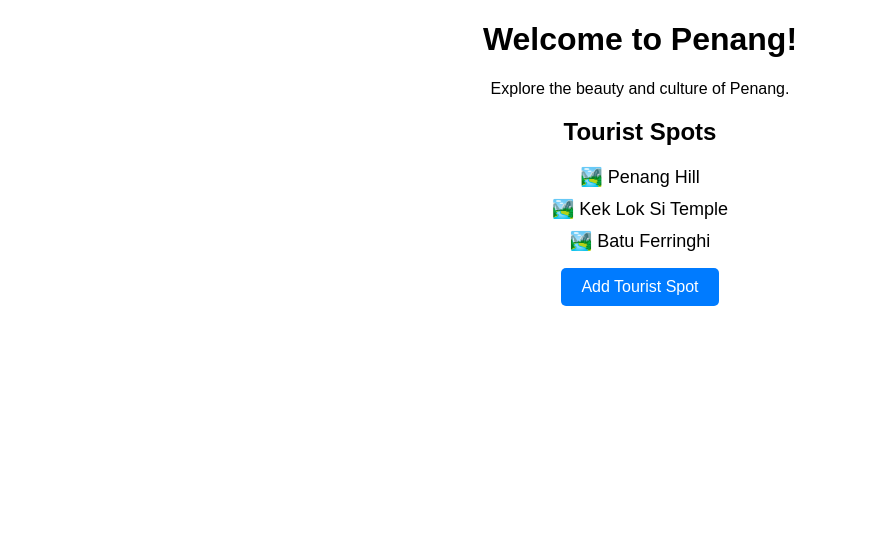
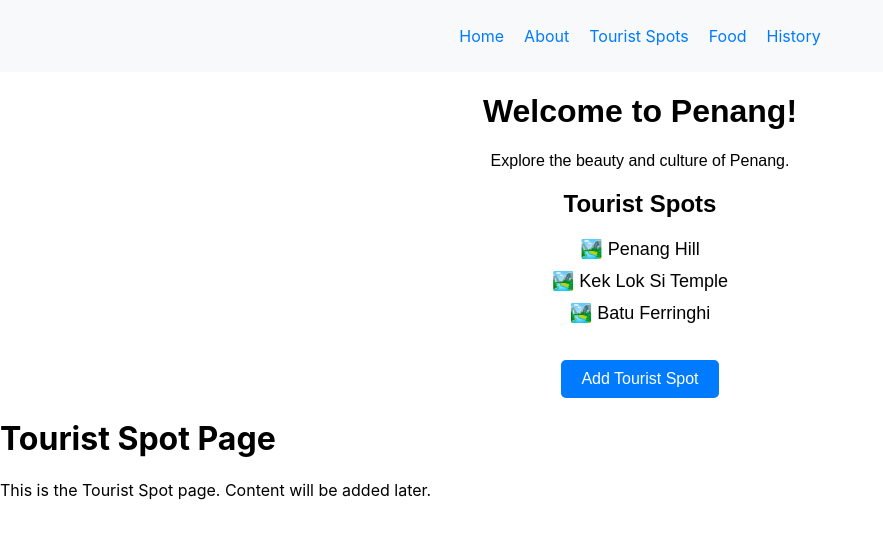
Before and after one commit to needydevil/Penang, a React (Create React App) app: page /tourist-spot in a window 1280 px wide. Shown: the top 538 px of the page, without its empty margins (0-883 px from the left). Built offline with nearby package versions, Linux system fonts and the light colour scheme.

Commit message:
Update project with new pages and components

```diff
--- a/package.json
+++ b/package.json
@@ -6,6 +6,7 @@
     "cra-template": "1.2.0",
     "react": "^19.0.0",
     "react-dom": "^19.0.0",
+    "react-router-dom": "^7.1.1",
     "react-scripts": "5.0.1",
     "web-vitals": "^4.2.4"
   },
--- a/src/App.js
+++ b/src/App.js
@@ -1,6 +1,13 @@
 import React, { useState } from 'react';
+import { BrowserRouter as Router, Routes, Route } from 'react-router-dom';
+import Home from './pages/Home';
+import About from './pages/About';
+import TouristSpot from './pages/TouristSpot';
+import Food from './pages/Food';
+import History from './pages/History';
+import Navbar from './components/Navbar';
 
-function App() {
+const App = () => {
     const [spots, setSpots] = useState(['Penang Hill', 'Kek Lok Si Temple', 'Batu Ferringhi']);
 
     const addSpot = () => {
@@ -9,10 +16,13 @@ function App() {
     };
 
     return (
+        <Router>
+            <Navbar />
             <div style={{ fontFamily: 'Arial', textAlign: 'center', marginTop: '20px' }}>
                 <h1>Welcome to Penang!</h1>
                 <p>Explore the beauty and culture of Penang.</p>
 
+                {/* Display Tourist Spots */}
                 <h2>Tourist Spots</h2>
                 <ul style={{ listStyleType: 'none', padding: 0 }}>
                     {spots.map((spot, index) => (
@@ -22,6 +32,7 @@ function App() {
                     ))}
                 </ul>
 
+                {/* Button to Add New Tourist Spot */}
                 <button
                     onClick={addSpot}
                     style={{
@@ -32,12 +43,23 @@ function App() {
                         border: 'none',
                         borderRadius: '5px',
                         cursor: 'pointer',
+                        marginTop: '20px',
                     }}
                 >
                     Add Tourist Spot
                 </button>
             </div>
+
+            {/* Define Routes for Different Pages */}
+            <Routes>
+                <Route path="/" element={<Home />} />
+                <Route path="/about" element={<About />} />
+                <Route path="/tourist-spot" element={<TouristSpot />} />
+                <Route path="/food" element={<Food />} />
+                <Route path="/history" element={<History />} />
+            </Routes>
+        </Router>
     );
-}
+};
 
 export default App;
--- /dev/null
+++ b/src/components/Navbar.js
@@ -0,0 +1,18 @@
+import React from 'react';
+import { Link } from 'react-router-dom';
+
+const Navbar = () => {
+    return (
+        <nav style={{ padding: '10px', backgroundColor: '#f8f9fa', marginBottom: '20px' }}>
+            <ul style={{ display: 'flex', listStyle: 'none', justifyContent: 'center', gap: '20px', padding: 0 }}>
+                <li><Link to="/" style={{ textDecoration: 'none', color: '#007bff' }}>Home</Link></li>
+                <li><Link to="/about" style={{ textDecoration: 'none', color: '#007bff' }}>About</Link></li>
+                <li><Link to="/tourist-spot" style={{ textDecoration: 'none', color: '#007bff' }}>Tourist Spots</Link></li>
+                <li><Link to="/food" style={{ textDecoration: 'none', color: '#007bff' }}>Food</Link></li>
+                <li><Link to="/history" style={{ textDecoration: 'none', color: '#007bff' }}>History</Link></li>
+            </ul>
+        </nav>
+    );
+};
+
+export default Navbar;
--- /dev/null
+++ b/src/pages/About.js
@@ -0,0 +1,12 @@
+import React from 'react';
+
+const About = () => {
+    return (
+        <div>
+            <h1>About Page</h1>
+            <p>This is the About page. Content will be added later.</p>
+        </div>
+    );
+};
+
+export default About;
--- /dev/null
+++ b/src/pages/Food.js
@@ -0,0 +1,12 @@
+import React from 'react';
+
+const Food = () => {
+    return (
+        <div>
+            <h1>Food Page</h1>
+            <p>This is the Food page. Content will be added later.</p>
+        </div>
+    );
+};
+
+export default Food;
--- /dev/null
+++ b/src/pages/History.js
@@ -0,0 +1,12 @@
+import React from 'react';
+
+const History = () => {
+    return (
+        <div>
+            <h1>History Page</h1>
+            <p>This is the History page. Content will be added later.</p>
+        </div>
+    );
+};
+
+export default History;
--- /dev/null
+++ b/src/pages/Home.js
@@ -0,0 +1,12 @@
+import React from 'react';
+
+const Home = () => {
+    return (
+        <div>
+            <h1>Welcome to Penang</h1>
+            <p>Explore the beauty and culture of Penang.</p>
+        </div>
+    );
+};
+
+export default Home;
--- /dev/null
+++ b/src/pages/TouristSpot.js
@@ -0,0 +1,12 @@
+import React from 'react';
+
+const TouristSpot = () => {
+    return (
+        <div>
+            <h1>Tourist Spot Page</h1>
+            <p>This is the Tourist Spot page. Content will be added later.</p>
+        </div>
+    );
+};
+
+export default TouristSpot;
```
Also changed, not shown: 1 other file (tests, documents, lock files or other folders). Lines whose indentation alone changed are shown as unchanged.
